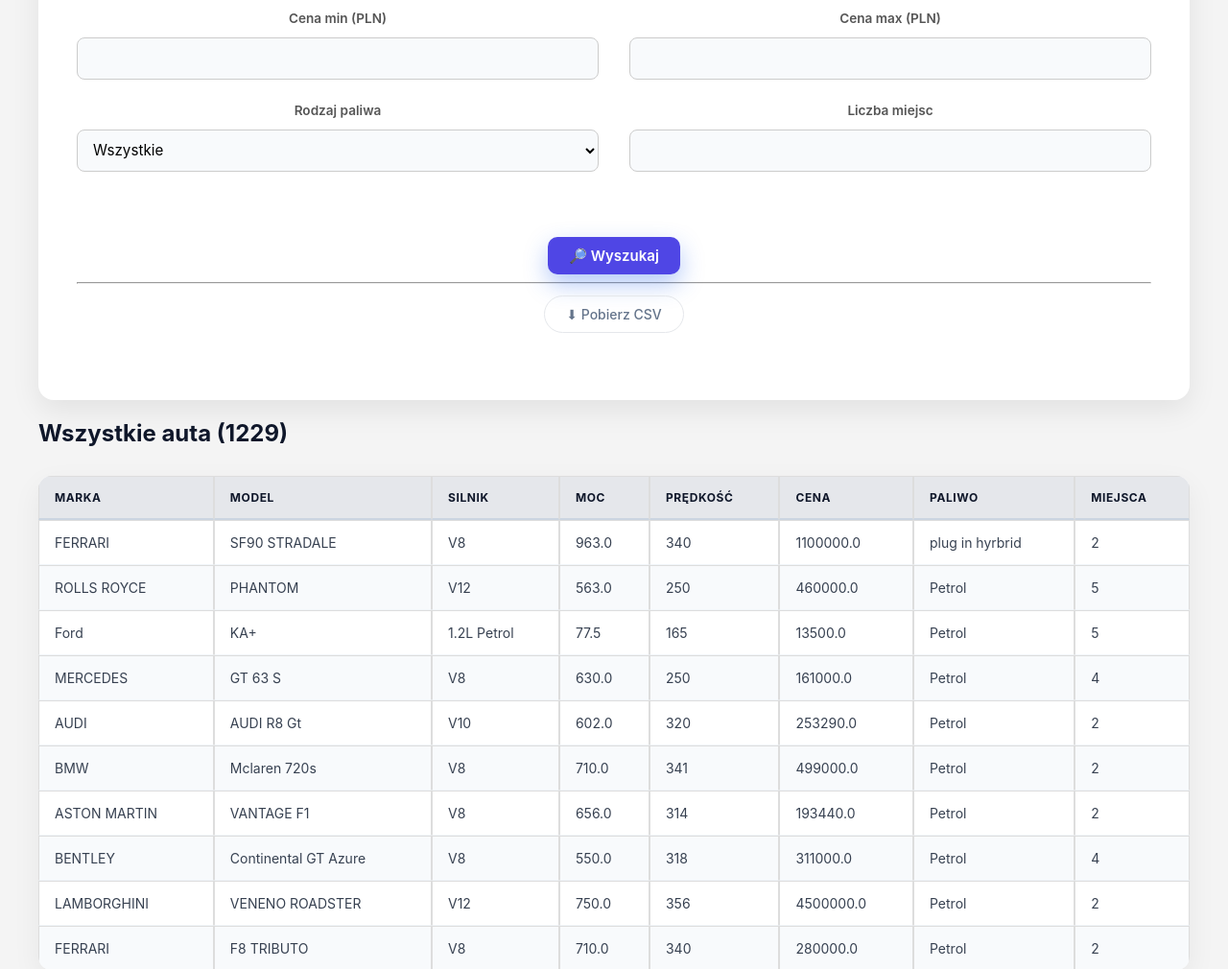
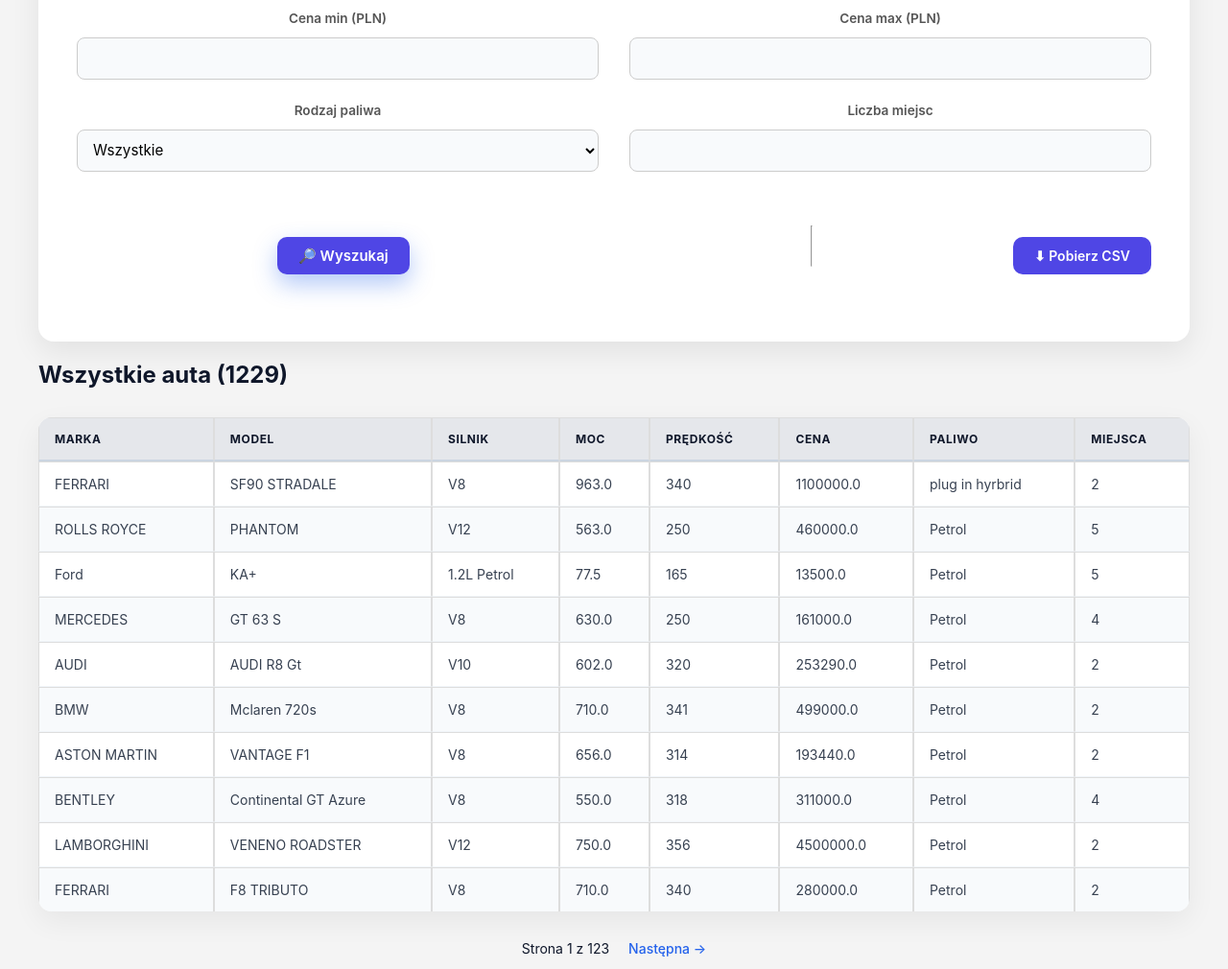
Before and after one commit to asztark/car4u, a Django app: page /search/ in a window 1280 px wide. Shown: the part 942-1952 px from the top of the page at 96% size. Run offline with Django 5.2, Linux system fonts and the light colour scheme; data comes from the database, SQL or seed files in the repository.

Commit message:
Update search.html

```diff
--- a/cars/templates/cars/search.html
+++ b/cars/templates/cars/search.html
@@ -107,17 +107,14 @@
 
       <div class="search-actions">
         <button type="submit" class="search-btn">🔎 Wyszukaj</button>
+        <hr>
+        <button type="submit" name="download_csv" value="1" class="csv-btn">
+            ⬇ Pobierz CSV
+        </button>
       </div>
 
     </form>
 
-    <hr>
-
-    <div class="csv-actions">
-      <a href="{% url 'download_csv' %}?{{ request.GET.urlencode }}" class="csv-btn">
-        ⬇ Pobierz CSV
-      </a>
-    </div>
 
 
   </section>
```
